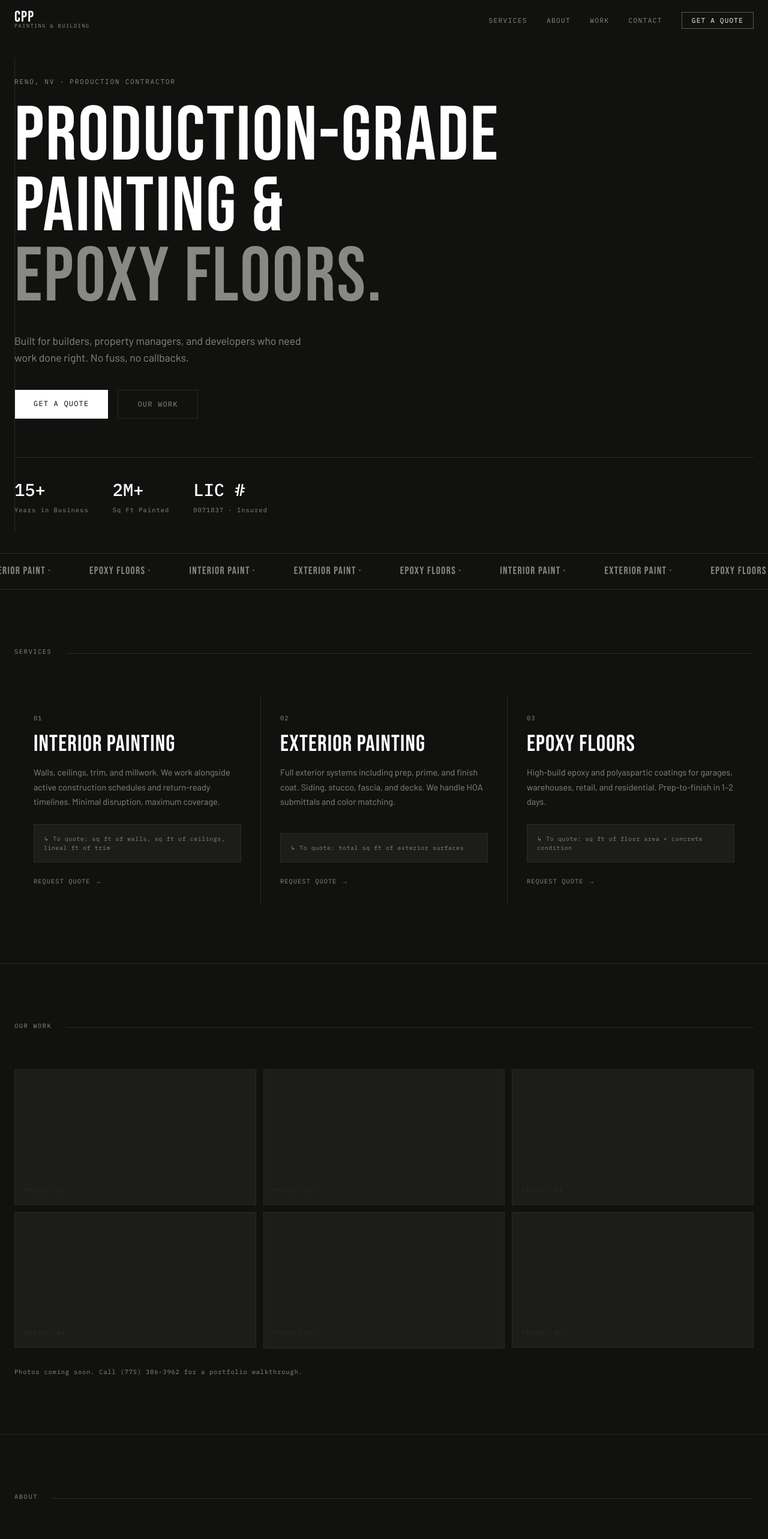
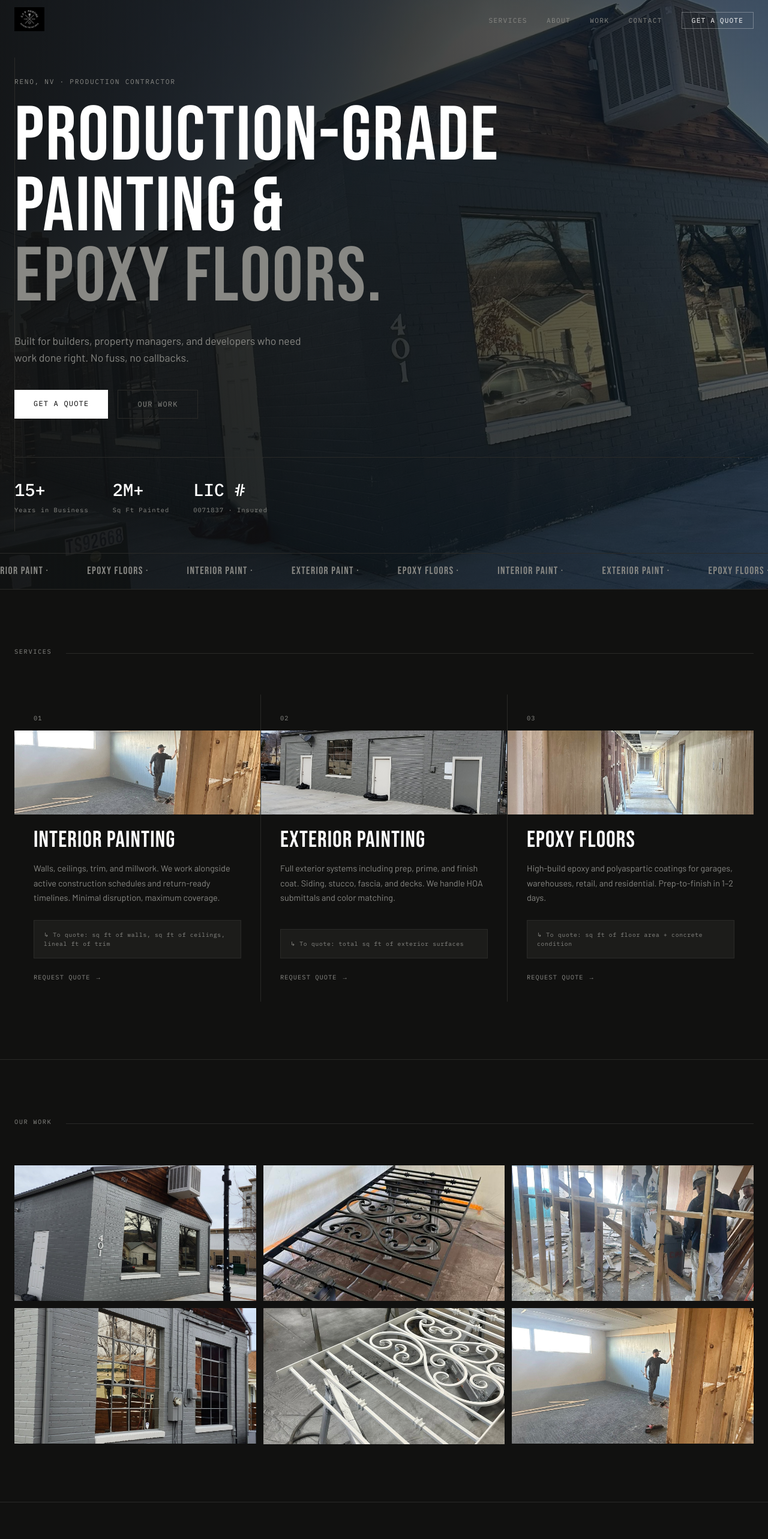
Before and after one commit to centeredmktg/cpp, a Next.js app: page / in a window 1280 px wide. Shown: the top 2566 px of the page at 60% size. Built offline with nearby package versions, Linux system fonts and the light colour scheme.

Commit message:
feat: add real project photos to Hero, Work, About, Services, and Nav

```diff
--- a/app/components/About.tsx
+++ b/app/components/About.tsx
@@ -41,6 +41,16 @@ export default function About() {
                 </div>
               ))}
             </div>
+
+            {/* Team photo */}
+            <div className="mt-8 overflow-hidden" style={{ border: '1px solid var(--border)' }}>
+              <img
+                src="/photos/632931177_122189295764438467_6153783601955401150_n.jpg"
+                alt="CPP crew on site"
+                className="w-full h-48 object-cover"
+                style={{ filter: 'grayscale(30%)' }}
+              />
+            </div>
           </div>
 
           {/* Right: copy */}
--- a/app/components/Hero.tsx
+++ b/app/components/Hero.tsx
@@ -34,6 +34,16 @@ export default function Hero() {
       className="relative flex flex-col justify-between"
       style={{ minHeight: '100svh', paddingTop: '4rem' }}
     >
+      {/* Background image */}
+      <div className="absolute inset-0 z-0">
+        <img
+          src="/photos/633060646_122189339612438467_3360463541866408099_n.jpg"
+          alt="CPP commercial exterior project"
+          className="w-full h-full object-cover"
+        />
+        <div className="absolute inset-0" style={{ background: 'linear-gradient(to right, rgba(17,17,16,0.95) 0%, rgba(17,17,16,0.8) 50%, rgba(17,17,16,0.6) 100%)' }} />
+      </div>
+
       {/* Thin vertical line accent */}
       <div
         className="absolute left-6 top-24 bottom-24 w-px hidden lg:block"
@@ -42,7 +52,7 @@ export default function Hero() {
 
       {/* Main content */}
       <motion.div
-        className="max-w-7xl mx-auto px-6 w-full flex flex-col justify-center flex-1 py-16"
+        className="relative z-10 max-w-7xl mx-auto px-6 w-full flex flex-col justify-center flex-1 py-16"
         variants={container}
         initial="hidden"
         animate="show"
@@ -127,7 +137,7 @@ export default function Hero() {
 
       {/* Service ticker */}
       <div
-        className="overflow-hidden py-4"
+        className="relative z-10 overflow-hidden py-4"
         style={{ borderTop: '1px solid var(--border)' }}
       >
         <div className="ticker-track">
--- a/app/components/Nav.tsx
+++ b/app/components/Nav.tsx
@@ -31,17 +31,12 @@ export default function Nav() {
       >
         <div className="max-w-7xl mx-auto px-6 h-16 flex items-center justify-between">
           {/* Logo */}
-          <a href="#" className="flex flex-col leading-none group">
-            <span
-              style={{ fontFamily: 'var(--font-display)', fontSize: '1.6rem', letterSpacing: '0.05em', color: 'var(--fg)' }}
-            >
-              CPP
-            </span>
-            <span
-              style={{ fontFamily: 'var(--font-mono)', fontSize: '0.55rem', letterSpacing: '0.15em', color: 'var(--muted)', marginTop: '-2px' }}
-            >
-              PAINTING & BUILDING
-            </span>
+          <a href="#" className="flex items-center">
+            <img
+              src="/photos/logo-bay-area-black.webp"
+              alt="CPP Painting & Building"
+              className="h-10 invert"
+            />
           </a>
 
           {/* Desktop links */}
--- a/app/components/Services.tsx
+++ b/app/components/Services.tsx
@@ -11,6 +11,7 @@ const services = [
       'Walls, ceilings, trim, and millwork. We work alongside active construction schedules and return-ready timelines. Minimal disruption, maximum coverage.',
     callout: 'To quote: sq ft of walls, sq ft of ceilings, lineal ft of trim',
     type: 'INTERIOR',
+    image: '/photos/632617857_122189295860438467_3954477696704591409_n.jpg',
   },
   {
     id: '02',
@@ -19,6 +20,7 @@ const services = [
       'Full exterior systems including prep, prime, and finish coat. Siding, stucco, fascia, and decks. We handle HOA submittals and color matching.',
     callout: 'To quote: total sq ft of exterior surfaces',
     type: 'EXTERIOR',
+    image: '/photos/632390084_122189339528438467_3852115373374127671_n.jpg',
   },
   {
     id: '03',
@@ -27,6 +29,7 @@ const services = [
       'High-build epoxy and polyaspartic coatings for garages, warehouses, retail, and residential. Prep-to-finish in 1–2 days.',
     callout: 'To quote: sq ft of floor area + concrete condition',
     type: 'EPOXY',
+    image: '/photos/631377960_122189295704438467_6716029063125235686_n.jpg',
   },
 ]
 
@@ -61,6 +64,16 @@ export default function Services() {
               >
                 {s.id}
               </span>
+
+              {/* Photo */}
+              <div className="mt-3 mb-2 overflow-hidden -mx-8" style={{ height: '140px' }}>
+                <img
+                  src={s.image}
+                  alt={s.name}
+                  className="w-full h-full object-cover"
+                  style={{ filter: 'grayscale(20%)' }}
+                />
+              </div>
 
               {/* Name */}
               <h3
--- a/app/components/Work.tsx
+++ b/app/components/Work.tsx
@@ -1,6 +1,37 @@
+const projects = [
+  {
+    src: '/photos/631677988_122189339552438467_755286691237048046_n.jpg',
+    label: 'Commercial Exterior',
+    category: 'EXTERIOR',
+  },
+  {
+    src: '/photos/636968300_122190282218438467_2213091573843360739_n.jpg',
+    label: 'Ornamental Iron — Finish',
+    category: 'PAINTING',
+  },
+  {
+    src: '/photos/631861778_122189295872438467_5152028198378439901_n.jpg',
+    label: 'Interior Demo & Prep',
+    category: 'INTERIOR',
+  },
+  {
+    src: '/photos/632235922_122189339588438467_3391486058955594104_n.jpg',
+    label: 'Commercial Exterior — Rear',
+    category: 'EXTERIOR',
+  },
+  {
+    src: '/photos/639973733_122190282824438467_4440928111907343242_n.jpg',
+    label: 'Ornamental Iron — Primer',
+    category: 'PAINTING',
+  },
+  {
+    src: '/photos/632617857_122189295860438467_3954477696704591409_n.jpg',
+    label: 'Interior Renovation',
+    category: 'INTERIOR',
+  },
+]
+
 export default function Work() {
-  const placeholders = Array.from({ length: 6 }, (_, i) => i)
-
   return (
     <section id="work" className="py-24" style={{ borderTop: '1px solid var(--border)' }}>
       <div className="max-w-7xl mx-auto px-6">
@@ -13,26 +44,33 @@ export default function Work() {
         </div>
 
         <div className="grid grid-cols-2 md:grid-cols-3 gap-3">
-          {placeholders.map(i => (
+          {projects.map((p, i) => (
             <div
               key={i}
-              className="aspect-video flex items-end p-4"
-              style={{ background: 'var(--subtle)', border: '1px solid var(--border)' }}
+              className="relative aspect-video overflow-hidden group"
+              style={{ background: 'var(--subtle)' }}
             >
-              <span
-                style={{ fontFamily: 'var(--font-mono)', fontSize: '0.6rem', color: 'var(--border)', letterSpacing: '0.1em' }}
-              >
-                PROJECT {String(i + 1).padStart(2, '0')}
-              </span>
+              <img
+                src={p.src}
+                alt={p.label}
+                className="w-full h-full object-cover transition-transform duration-500 group-hover:scale-105"
+              />
+              {/* Hover overlay */}
+              <div className="absolute inset-0 bg-black/0 group-hover:bg-black/60 transition-all duration-300 flex flex-col justify-end p-4 opacity-0 group-hover:opacity-100">
+                <span
+                  style={{ fontFamily: 'var(--font-mono)', fontSize: '0.55rem', color: 'var(--muted)', letterSpacing: '0.12em' }}
+                >
+                  {p.category}
+                </span>
+                <span
+                  style={{ fontFamily: 'var(--font-sans)', fontSize: '0.85rem', color: '#fff', marginTop: '2px' }}
+                >
+                  {p.label}
+                </span>
+              </div>
             </div>
           ))}
         </div>
-
-        <p
-          style={{ fontFamily: 'var(--font-mono)', fontSize: '0.65rem', color: 'var(--muted)', letterSpacing: '0.08em', marginTop: '2rem' }}
-        >
-          Photos coming soon. Call (775) 386-3962 for a portfolio walkthrough.
-        </p>
       </div>
     </section>
   )
```
